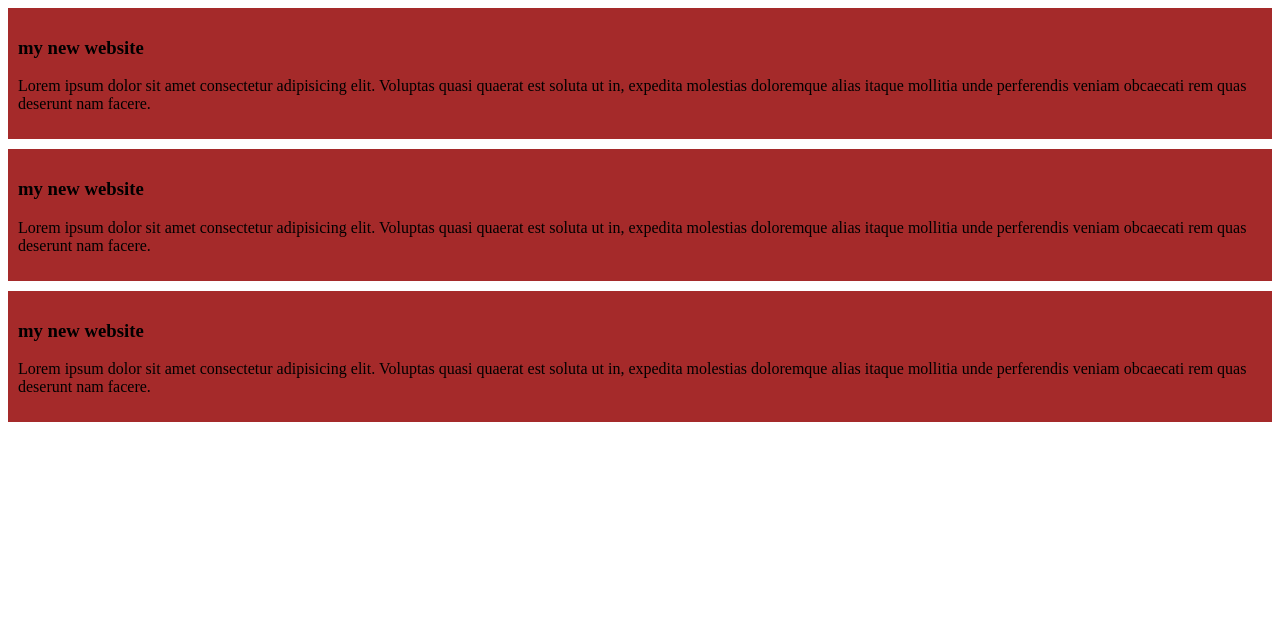
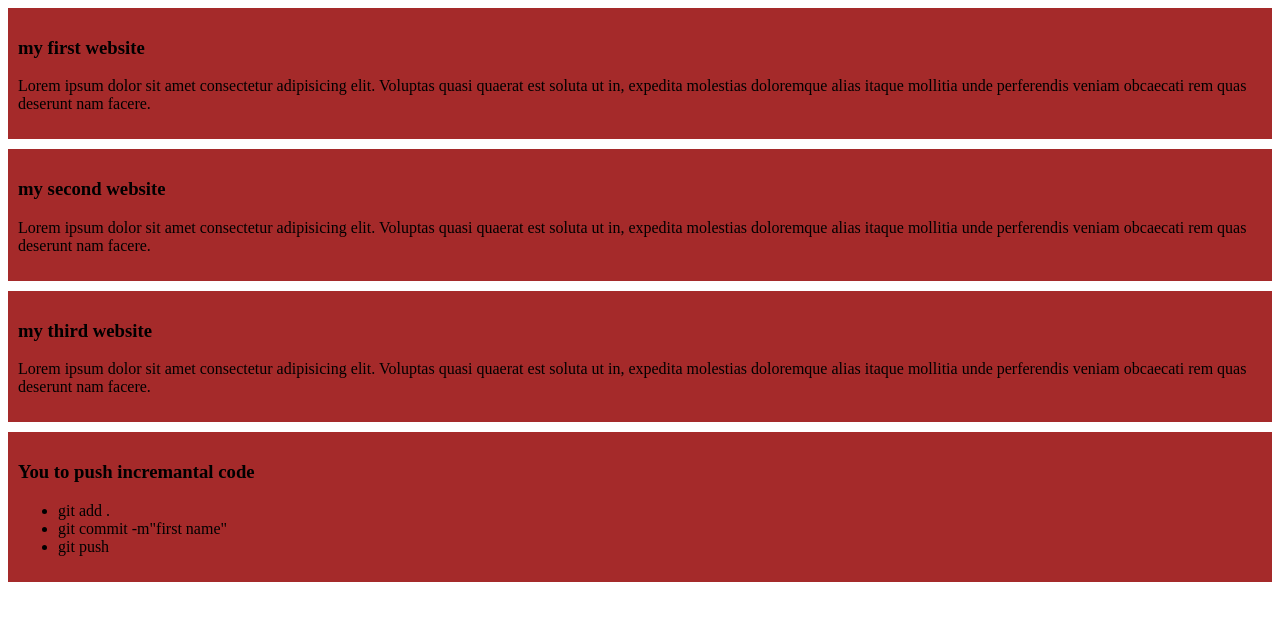
Before and after one commit to pinkySV/my-simple-website, a plain HTML site: page index.html in a window 1280 px wide. Drawn offline with Linux system fonts and the light colour scheme.

Commit message:
first name commit

```diff
--- a/index.html
+++ b/index.html
@@ -7,14 +7,22 @@
     <link rel ="stylesheet" href="styles/blog.css">
 </head>
 <body>
-   <div> <h3>my new website</h3>
+   <div> <h3>my first website</h3>
     <p>Lorem ipsum dolor sit amet consectetur adipisicing elit. Voluptas quasi quaerat est soluta ut in, expedita molestias doloremque alias itaque mollitia unde perferendis veniam obcaecati rem quas deserunt nam facere.</p>
 </div>
-<div> <h3>my new website</h3>
+<div> <h3>my second website</h3>
     <p>Lorem ipsum dolor sit amet consectetur adipisicing elit. Voluptas quasi quaerat est soluta ut in, expedita molestias doloremque alias itaque mollitia unde perferendis veniam obcaecati rem quas deserunt nam facere.</p>
 </div>
-<div> <h3>my new website</h3>
+<div> <h3>my third website</h3>
     <p>Lorem ipsum dolor sit amet consectetur adipisicing elit. Voluptas quasi quaerat est soluta ut in, expedita molestias doloremque alias itaque mollitia unde perferendis veniam obcaecati rem quas deserunt nam facere.</p>
+</div>
+<div>
+    <h3>You to push incremantal code</h3>
+    <ul>
+        <li>git add .</li>
+        <li>git commit -m"first name"</li>
+        <li>git push</li>
+    </ul>
 </div>
 </body>
 </html>
```
